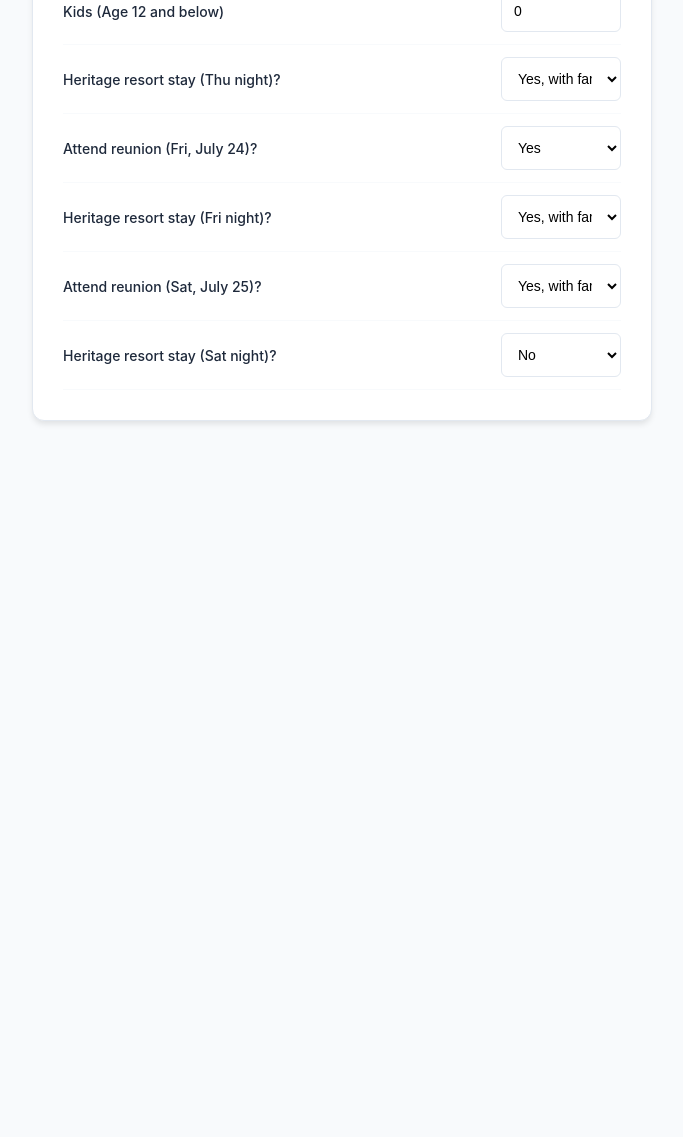
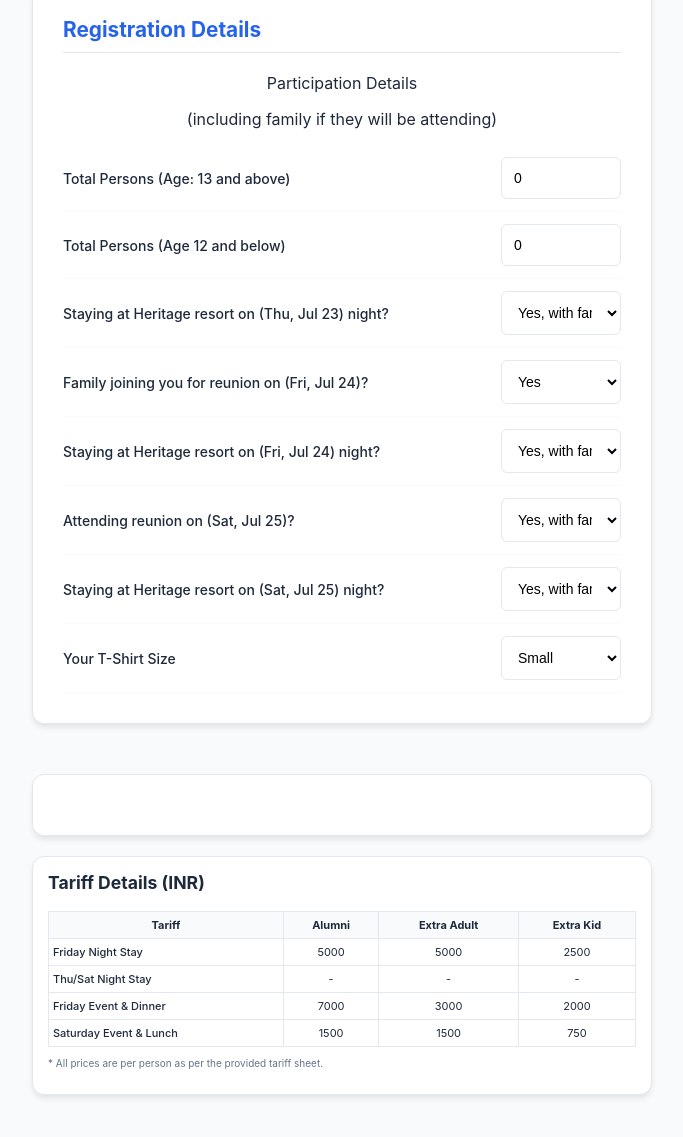
Before and after one commit to maheshlingam06/my-node-api, a website: page public/registration.html in a window 1280 px wide. Shown: the part 609-1746 px from the top of the page, without its empty margins (108-791 px from the left). Before the commit the page ends 1090 px from the top, so only its background shows below. Drawn offline with Linux system fonts and the light colour scheme; no server answers; sample sign-in values are in the browser's storage.

Commit message:
tariff details, updated questionnaire

```diff
--- a/public/registration.html
+++ b/public/registration.html
@@ -105,6 +105,35 @@
             .checkout-container { grid-template-columns: 1fr; }
             .sidebar { order: -1; } /* Summary shows first on mobile */
         }
+        .tariff-card {
+            margin-top: 20px;
+            padding: 15px !important;
+        }
+
+        .tariff-table {
+            width: 100%;
+            font-size: 11px;
+            border-collapse: collapse;
+            margin-top: 5px;
+        }
+
+        .tariff-table th, .tariff-table td {
+            border: 1px solid var(--border);
+            padding: 6px 4px;
+            text-align: center;
+        }
+
+        .tariff-table th {
+            background-color: var(--bg);
+            font-weight: 700;
+            color: var(--text);
+        }
+
+        .tariff-table td:first-child {
+            text-align: left;
+            font-weight: 500;
+            width: 40%;
+        }
     </style>
     <script src="https://www.google.com/recaptcha/api.js?render=__SITE_KEY__" defer></script>
     <script>
@@ -129,48 +158,62 @@
         <div class="card">
             <h2>Contact Information</h2>
             <div class="input-group">
-                <label>Participant Full Name</label>
+                <label>Your Name</label>
                 <input type="text" name="participant_name" placeholder="Enter your full name" required>
+            </div>
+            <div class="input-group">
+                <label>Department</label>
+                <input type="text" name="participant_name" placeholder="Enter your Department" required>
+            </div>
+            <div class="input-group">
+                <label>Department</label>
+                <input type="text" name="participant_name" placeholder="Enter your Department" required>
+            </div>
+            <div class="input-group">
+                <label>Your Class Registration Number</label>
+                <input type="text" name="participant_name" placeholder="Something like 97A55">
             </div>
 
             <div style="display: grid; grid-template-columns: 1fr 1fr; gap: 15px;">
-                <div class="input-group">
-                    <label>Mobile Number (with Country Code)</label>
-                    <input type="tel" name="mobile" placeholder="+1 264 567 890" required>
-                </div>
                 <div class="input-group">
                     <label>Email Address</label>
                     <input type="email" name="email" id="email" placeholder="email@example.com" required>
                 </div>
                 <div class="input-group">
+                    <label>Mobile Number (with Country Code - preferrably WhatsApp)</label>
+                    <input type="tel" name="mobile" placeholder="+1 264 567 890" required>
+                </div>
+                <!-- <div class="input-group">
                     <label>Current Location (City/Country)</label>
                     <input type="text" name="location" placeholder="e.g. London, UK" required>
-                </div>
+                </div> -->
             </div>
         </div>
 
         <div class="card">
             <h2>Registration Details</h2>
             <table class="registration-table">
+                <caption>Participation Details<p>(including family if they will be attending)</p></caption>
                 <tr>
-                    <td><label>Teens and Adults (Age 13+)</label></td>
-                    <td style="width: 120px;"><input type="number" name="teens_adults" value="0" min="0"></td>
+                    <td><label>Total Persons (Age: 13 and above)</label></td>
+                    <td style="width: 120px;"><input type="number" name="teens_adults" value="0" min="0" required></td>
                 </tr>
                 <tr>
-                    <td><label>Kids (Age 12 and below)</label></td>
+                    <td><label>Total Persons (Age 12 and below)</label></td>
                     <td><input type="number" name="kids" value="0" min="0"></td>
                 </tr>
                 <tr>
-                    <td><label>Heritage resort stay (Thu night)?</label></td>
+                    <td><label>Staying at Heritage resort on (Thu, Jul 23) night?</label></td>
                     <td>
                         <select name="thu_night">
                             <option value="yes_family">Yes, with family</option>
+                            <option value="yes_single">Yes, without family</option>
                             <option value="no">No</option>
                         </select>
                     </td>
                 </tr>
                 <tr>
-                    <td><label>Attend reunion (Fri, July 24)?</label></td>
+                    <td><label>Family joining you for reunion on (Fri, Jul 24)?</label></td>
                     <td>
                         <select name="fri_reunion">
                             <option value="yes">Yes</option>
@@ -179,29 +222,45 @@
                     </td>
                 </tr>
                 <tr>
-                    <td><label>Heritage resort stay (Fri night)?</label></td>
+                    <td><label>Staying at Heritage resort on (Fri, Jul 24) night?</label></td>
                     <td>
                         <select name="fri_night">
                             <option value="yes_family">Yes, with family</option>
+                            <option value="yes_single">Yes, without family</option>
                             <option value="no">No</option>
                         </select>
                     </td>
                 </tr>
                 <tr>
-                    <td><label>Attend reunion (Sat, July 25)?</label></td>
+                    <td><label>Attending reunion on (Sat, Jul 25)?</label></td>
                     <td>
                         <select name="sat_reunion">
                             <option value="yes_family">Yes, with family</option>
+                            <option value="yes_single">Yes, without family</option>
                             <option value="no">No</option>
                         </select>
                     </td>
                 </tr>
                 <tr>
-                    <td><label>Heritage resort stay (Sat night)?</label></td>
+                    <td><label>Staying at Heritage resort on (Sat, Jul 25) night?</label></td>
                     <td>
                         <select name="sat_night">
+                            <option value="yes_family">Yes, with family</option>
+                            <option value="yes_single">Yes, without family</option>
                             <option value="no">No</option>
-                            <option value="yes_family">Yes, with family</option>
+                        </select>
+                    </td>
+                </tr>
+                <tr>
+                    <td><label>Your T-Shirt Size</label></td>
+                    <td>
+                        <select name="t-shirt">
+                            <option value="S">Small</option>
+                            <option value="M">Medium</option>
+                            <option value="L">Large</option>
+                            <option value="XL">X-Large</option>
+                            <option value="XXL">XX-Large</option>
+                            <option value="XXXL">XXX-Large</option>
                         </select>
                     </td>
                 </tr>
@@ -233,6 +292,53 @@
             <button type="submit" class="btn-submit">Complete Registration</button>
             <p style="font-size: 11px; color: #64748b; text-align: center; margin-top: 15px;">
                 By clicking, you agree to the family reunion event guidelines.
+            </p>
+        </div>
+    </div>
+    <div class="sidebar">
+        <div class="card" style="position: sticky; top: 20px;">
+            </div>
+
+        <div class="card tariff-card">
+            <h3>Tariff Details (INR)</h3>
+            <table class="tariff-table">
+                <thead>
+                    <tr>
+                        <th>Tariff</th>
+                        <th>Alumni</th>
+                        <th>Extra Adult</th>
+                        <th>Extra Kid</th>
+                    </tr>
+                </thead>
+                <tbody>
+                    <tr>
+                        <td>Friday Night Stay</td>
+                        <td>5000</td>
+                        <td>5000</td>
+                        <td>2500</td>
+                    </tr>
+                    <tr>
+                        <td>Thu/Sat Night Stay</td>
+                        <td>-</td>
+                        <td>-</td>
+                        <td>-</td>
+                    </tr>
+                    <tr>
+                        <td>Friday Event & Dinner</td>
+                        <td>7000</td>
+                        <td>3000</td>
+                        <td>2000</td>
+                    </tr>
+                    <tr>
+                        <td>Saturday Event & Lunch</td>
+                        <td>1500</td>
+                        <td>1500</td>
+                        <td>750</td>
+                    </tr>
+                </tbody>
+            </table>
+            <p style="font-size: 10px; color: #64748b; margin-top: 10px;">
+                * All prices are per person as per the provided tariff sheet.
             </p>
         </div>
     </div>
```
